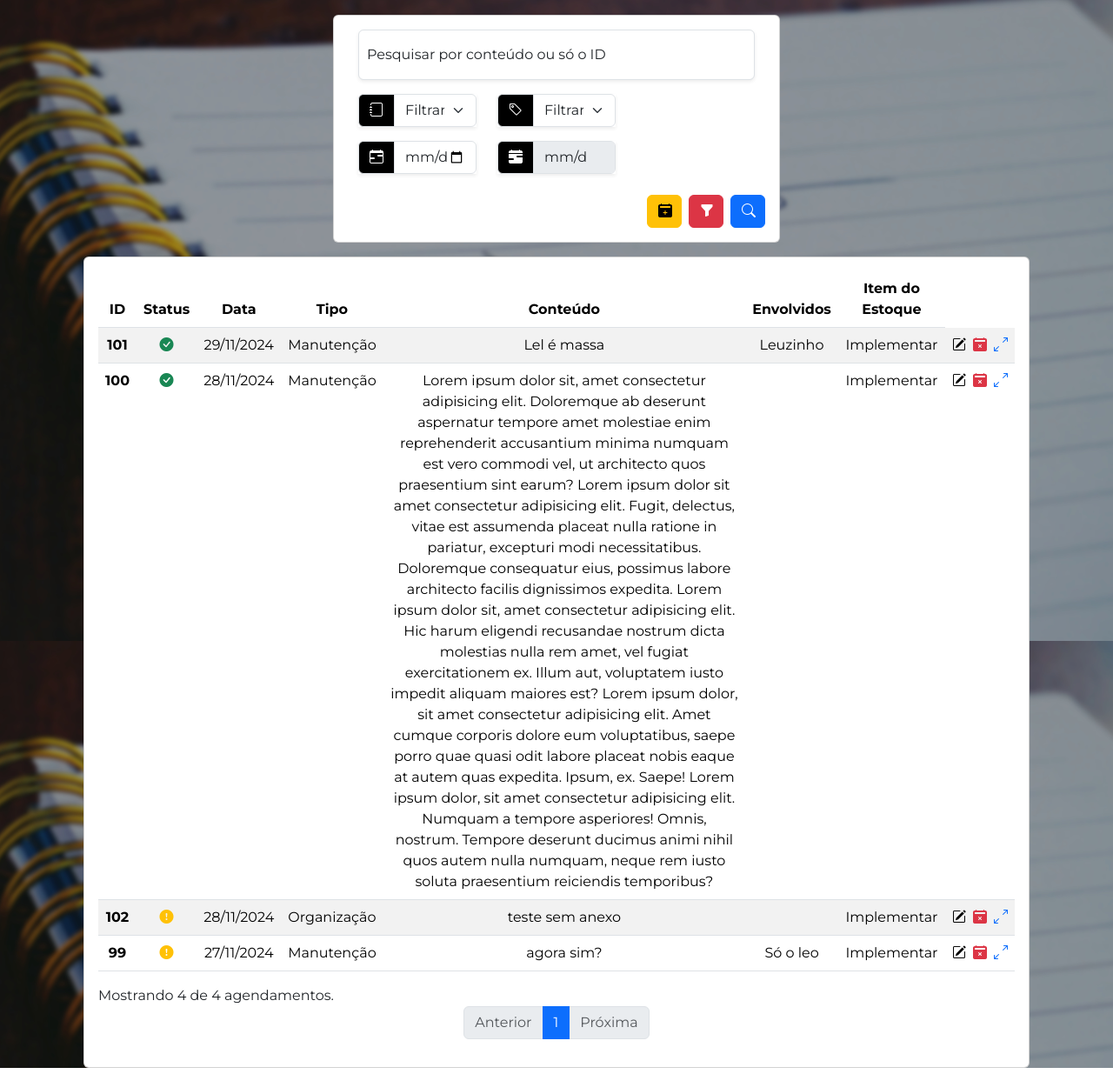
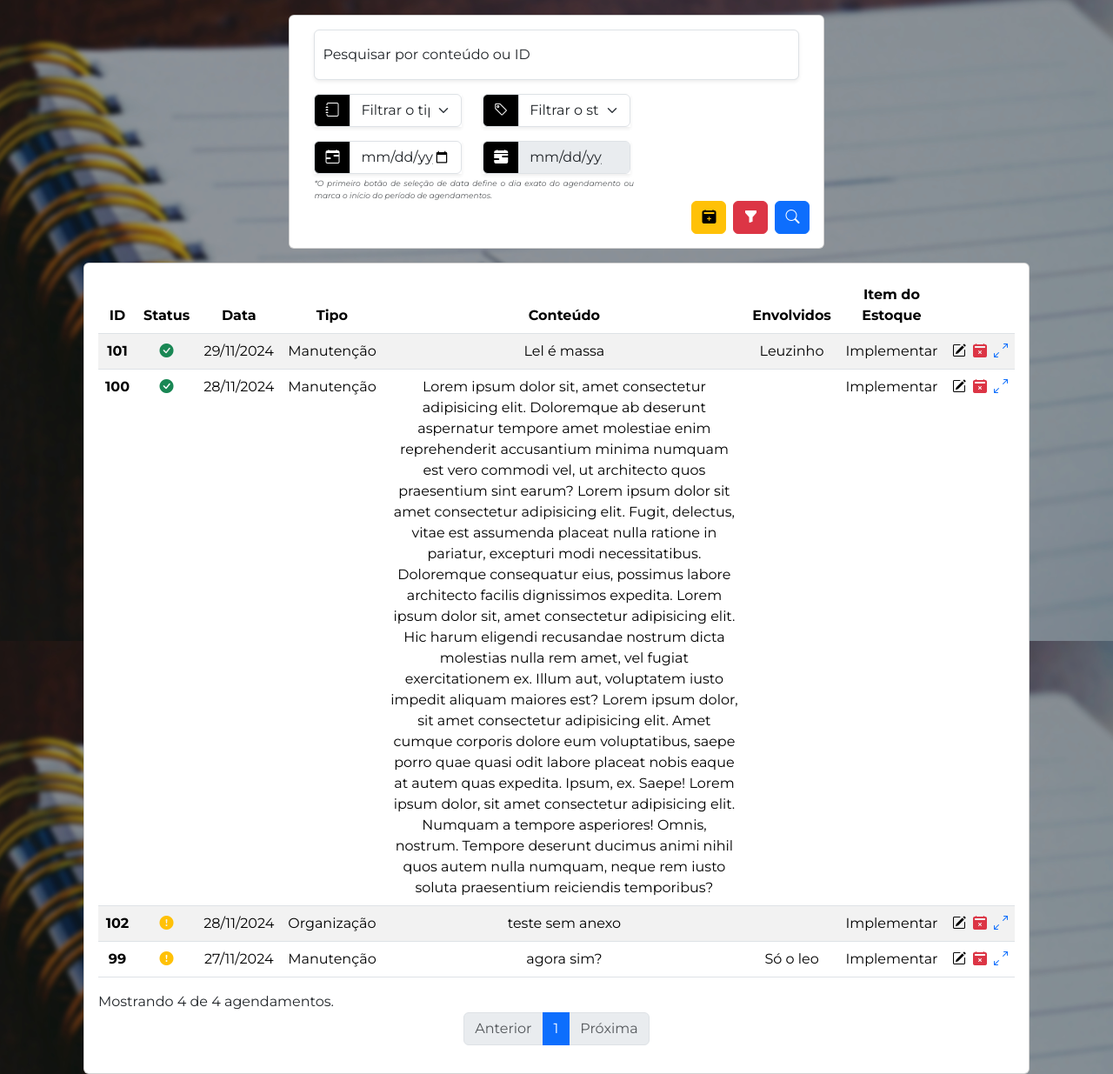
Before and after one commit to Leonardosc-debug/Estoque-Agendamento-PrefeituraDTI, a PHP site: page /php/pages/agendamentos/listarAgendamentos.php in a window 1280 px wide. Shown: the part 63-1298 px from the top of the page at 87% size. Run offline with PHP 8.4, Linux system fonts and the light colour scheme; data comes from the database, SQL or seed files in the repository.

Commit message:
feat: Adicionará o texto de auxílio no filtro e trocará o texto do input de pesquisa

```diff
--- a/assets/php/pages/agendamentos/listarAgendamentos.php
+++ b/assets/php/pages/agendamentos/listarAgendamentos.php
@@ -60,8 +60,7 @@
                     <div class="row">
                         <div class="col form-floating">
                             <input class="form-control shadow-sm" type="search" id="inputConteudo" placeholder="">
-                            <label for="inputConteudo" style="margin-left: 9px;">Pesquisar por conteúdo ou só o
-                                ID</label>
+                            <label for="inputConteudo" style="margin-left: 9px;">Pesquisar por conteúdo ou ID</label>
                         </div>
                     </div>
                     <div class="row mt-3">
@@ -93,18 +92,22 @@
                             <div class="input-group shadow-sm">
                                 <span class="input-group-text bg-black" for="inputData"><i
                                         class="bi bi-calendar-range text-white"></i></span>
-                                <input class="form-control" type="date" id="inputData" onchange="liberarDateAte(this)">
+                                <input class="form-control" type="date" id="inputData" title="Define o período inicial do filtro ou o dia exato" onchange="liberarDateAte(this)">
                             </div>
                         </div>
                         <div class="col-6 col-sm-4">
                             <div class="input-group shadow-sm">
                                 <span class="input-group-text bg-black" for="inputData"><i
                                         class="bi bi-calendar-range-fill text-white"></i></span>
-                                <input class="form-control" type="date" id="inputDataAte" disabled>
+                                <input class="form-control" type="date" id="inputDataAte" title="Define o período final do filtro" disabled>
                             </div>
                         </div>
                     </div>
-                    <div class="row mt-4 justify-content-end gap-2">
+                    <p class="opacity-75 mt-1 mb-0 fst-italic justificar-texto" style="font-size: 9px; width: 66%;">
+                        *O primeiro botão de seleção de data define o dia exato do agendamento ou
+                        marca o início do período de agendamentos.
+                    </p>
+                    <div class="row justify-content-end gap-2">
                         <a href="./agendar.php" class="col-4 col-lg-2 btn btn-warning" style="width: 40px;">
                             <i class="bi bi-calendar2-plus-fill"></i>
                         </a>
@@ -135,6 +138,7 @@
                             <th scope="col">Conteúdo</th>
                             <th scope="col">Envolvidos</th>
                             <th scope="col">Item do Estoque</th>
+                            <th scope="col"></th>
                         </tr>
                         </tr>
                     </thead>
```
